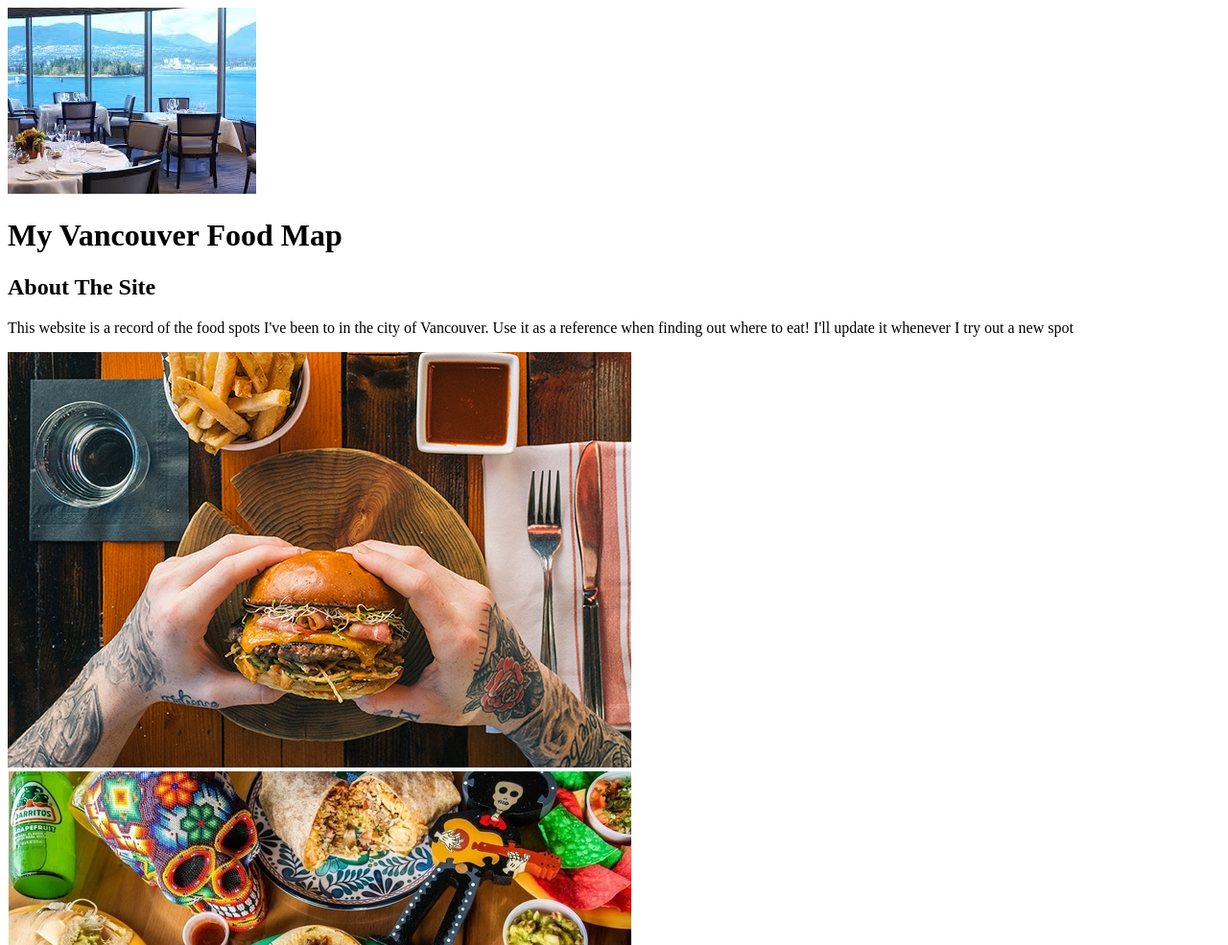
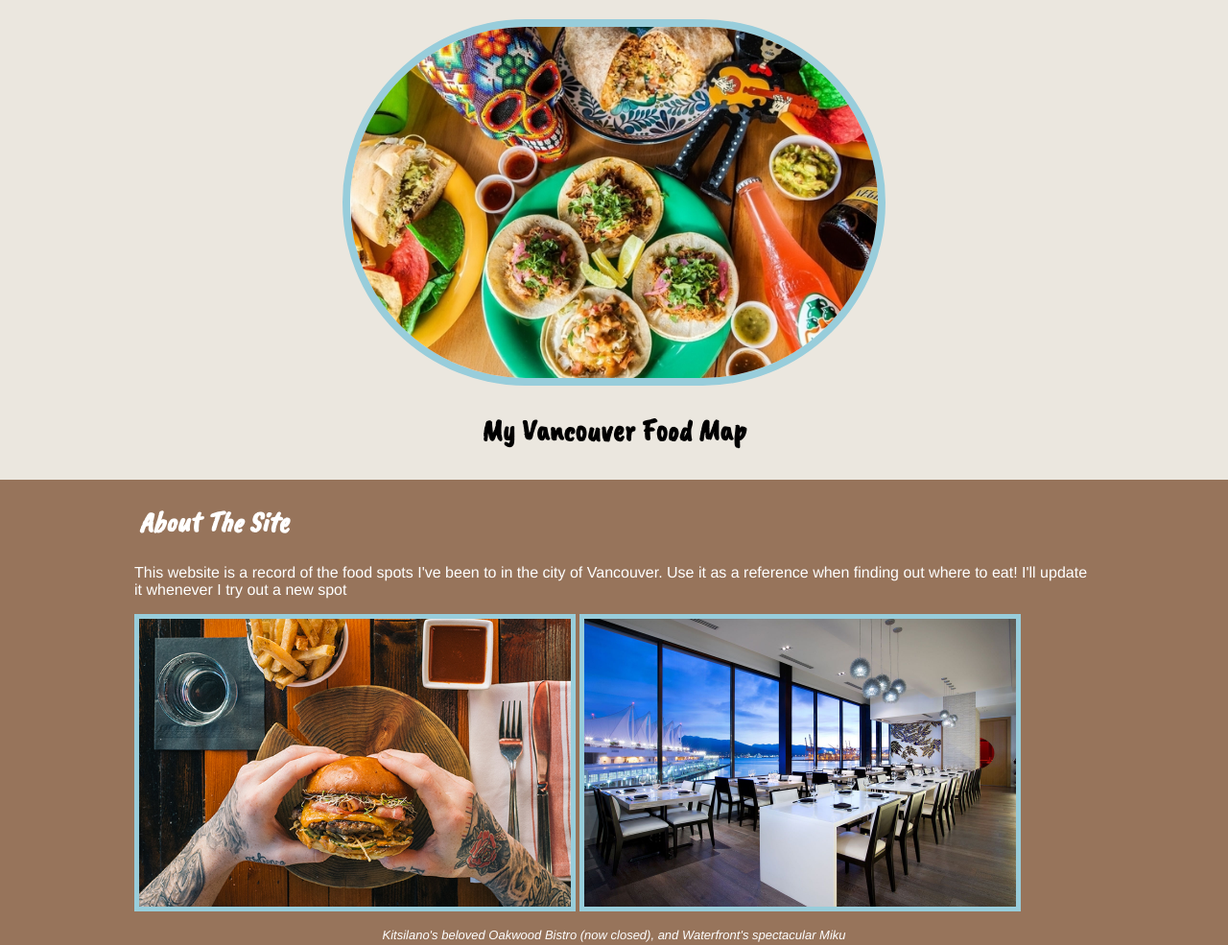
Before and after one commit to cchand-vanc/cartoon-hero, a plain HTML site: page index.html in a window 1280 px wide. Shown: the top 985 px of the page at 96% size. Drawn offline with nearby package versions, Linux system fonts and the light colour scheme.

Commit message:
Write the CSS for food map. Also added p.caption and p.signiture

```diff
--- /dev/null
+++ b/css/foodmap.css
@@ -0,0 +1,74 @@
+body{
+	margin: 0;
+	background-color: #97745B;
+	font-family: Helvetica, Arial, sans-serif;
+
+}
+
+header{
+	background-color: #EBE7DF;
+	text-align: center;
+	padding-top: 20px;
+	padding-bottom: 10px;
+}
+
+h2, h3{
+		font-family: Caveat Brush, cursive;
+		font-size: 30px;
+		text-indent: 5px;
+
+}
+
+header h1{
+	color: black;
+	font-family: Caveat Brush, cursive;
+}
+
+header img{
+	border-radius: 200px;
+	width: 550px;
+	border: 8px solid #98CDDB;
+}
+
+main {
+	color: white;
+	max-width: 1000px;
+	margin: 0 auto;
+	padding: 0 20px 80px 20px;
+}
+
+h2{
+    font-style: italic;
+    text-indent: 5px;
+}
+
+main img{
+	max-width: 100%;
+	width: 450px;
+    height: 300px;
+    border: 5px solid #98cddb;
+}
+
+p.caption{
+	font-style: italic;
+    font-size: small;
+    text-align: center;
+}
+
+p.signiture{
+	color: black;
+}
+footer a{
+	color: #97745B;
+}
+footer a:hover{
+	color: black;
+}
+
+footer{
+	background-color: lightgrey;
+	opacity: 100%;
+	color: #97745B;
+	padding: 10px 0 10px 20px;
+	text-align: center;
+	}
--- a/index.html
+++ b/index.html
@@ -3,11 +3,14 @@
 <head>
 	<title>MY VANCOUVER FOOD MAP</title>
 	<link rel="icon" href="img/vanc-special.jpeg">
+	<link rel="stylesheet" type="text/css" href="css/foodmap.css">
+	<link href="https://fonts.googleapis.com/css2?family=Caveat+Brush&display=swap" rel="stylesheet">
 </head>
+
 <body>
 	<!-- HEADER ELEMENT -->
 	<header>
-		<img src="img/vanres.jpeg">
+		<img src="img/salylimon*rs.jpeg">
 		<h1>My Vancouver Food Map</h1>
 	</header>
 
@@ -15,8 +18,8 @@
 	<main>
 		<h2>About The Site</h2>
 		<p>This website is a record of the food spots I've been to in the city of Vancouver. Use it as a reference when finding out where to eat! I'll update it whenever I try out a new spot </p>
-		<img src="img/vanburger.jpeg"> <img src="img/salylimon*rs.jpeg">
-		<p>Left to right: Sula Indian Restraurant, The Oakwood Bistro, Sal y Limon</p>
+		<img src="img/vanburger.jpeg"> <img src="img/miku.jpeg">
+		<p class="caption">Kitsilano's beloved Oakwood Bistro (now closed), and Waterfront's spectacular Miku </p>
 
 		<h3>Burgers</h3>
 		<ul>
@@ -28,13 +31,13 @@
 
 		<h3>Indian</h3>
 		<ul>
+
 			<li>House of Dosas</li>
 			<li>Indian Junction*</li>
 			<li>Raga Restaurant</li>
 			<li>Sula Indian Restaurant</li>
 			<li>Tandoori Fusion</li>
 		</ul>
-
 		<h3>Mexican</h3>
 		<ul>
 			<li>La Catrina Tacos</li>
@@ -55,8 +58,8 @@
 
 <!-- FOOTER ELEMENT -->
 <footer>
-	<p>This website was created by <a target="blank" href="https://linkedin.com/in/charlesmchandler/">Charlie Chandler</a> during the COVID-19 outbreak using the skills learnt through Rich Armstrong's product desingn class on <a target="blank" href="https://www.skillshare.com/classes/Hand-Code-Your-First-Website-HTML-CSS-Basics/1575146775/projects?via=browse-featured">Skillshare.</a></p>
-	<p>&copy; Charlie Chandler</p>
+	<p>This website was created by <a target="blank" href="https://linkedin.com/in/charlesmchandler/">Charlie Chandler</a> using the skills learnt through Rich Armstrong's product design class on <a target="blank" href="https://www.skillshare.com/classes/Hand-Code-Your-First-Website-HTML-CSS-Basics/1575146775/projects?via=browse-featured">Skillshare.</a></p>
+	<p class="signiture">April 2020 &copy; Charlie Chandler</p>
 </footer>
 </body>
 </html>
```
Also changed, not shown: img/miku.jpeg (added).
